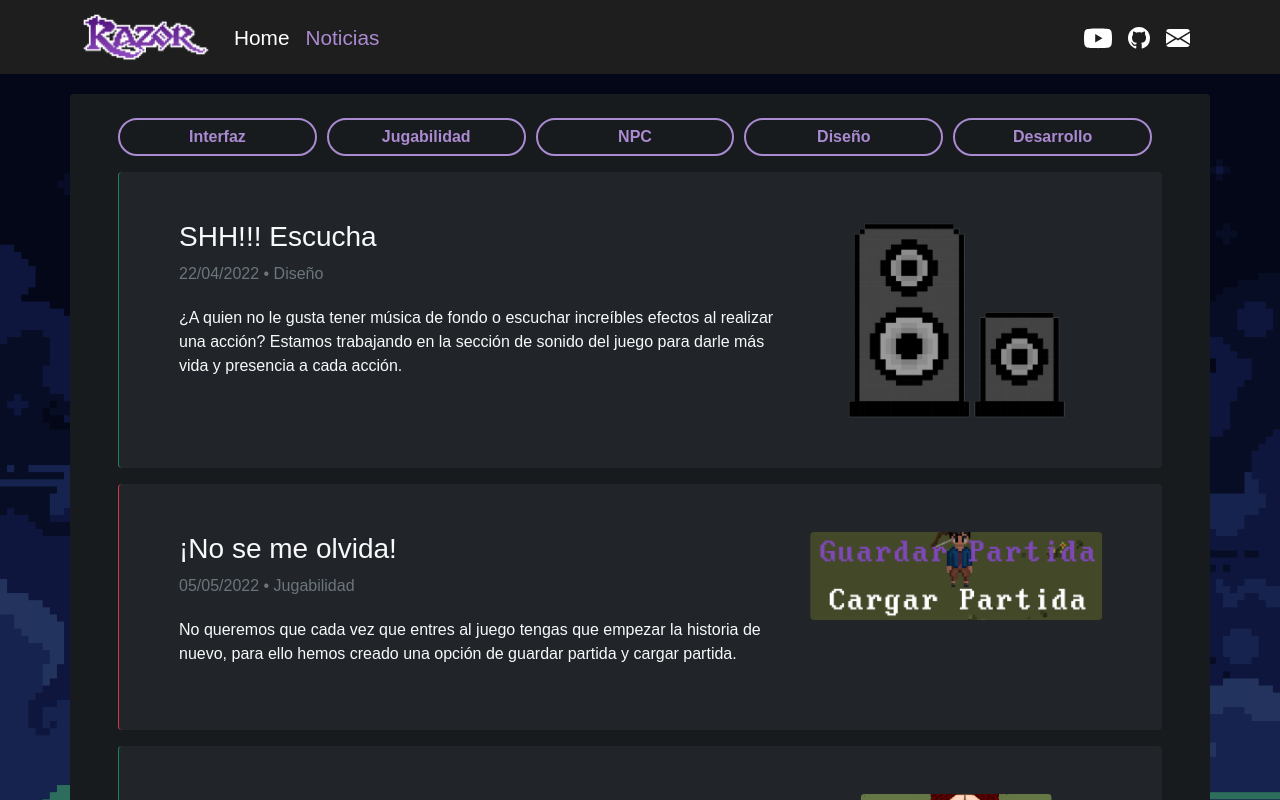
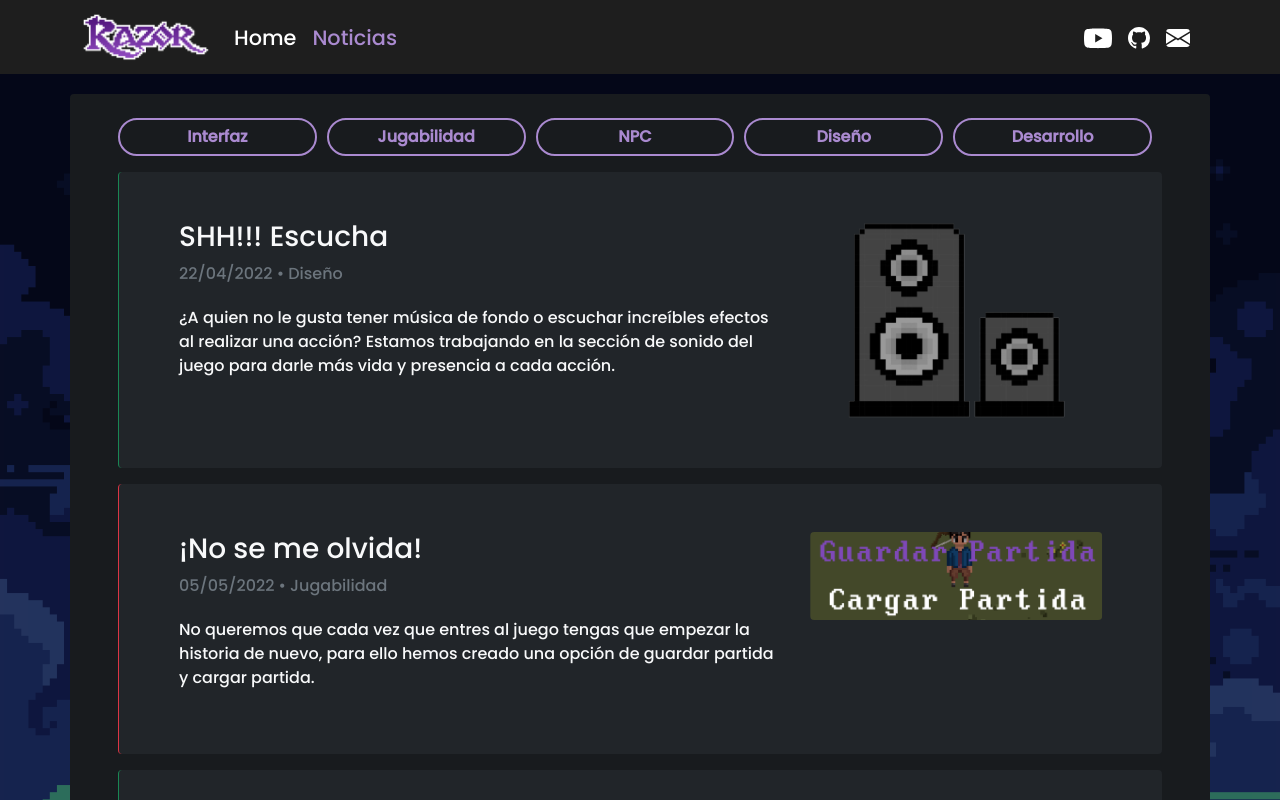
Before and after one commit to PomPinStudios/PomPinStudios.github.io, an Angular app: page /noticias in a window 1280 px wide. Shown: the top 800 px of the page. Built offline with nearby package versions, Linux system fonts and the light colour scheme.

Commit message:
cambio diseño

```diff
--- a/src/app/main-page/main-page/main-page.component.html
+++ b/src/app/main-page/main-page/main-page.component.html
@@ -12,22 +12,22 @@
       <div class="carousel-inner">
         <div class="carousel-item active">
           <img
-            src="../../../assets/fondoMenu.png"
-            class="d-block w-100"
-            alt="..."
-          />
-        </div>
-        <div class="carousel-item">
-          <img
             src="../../../assets/playa.png"
-            class="d-block w-100"
+            class="d-block crouselHeight"
             alt="..."
           />
         </div>
         <div class="carousel-item">
           <img
             src="../../../assets/puebloAplio.png"
-            class="d-block w-100"
+            class="d-block crouselHeight"
+            alt="..."
+          />
+        </div>
+        <div class="carousel-item">
+          <img
+            src="../../../assets/puebloMolino.png"
+            class="d-block crouselHeight"
             alt="..."
           />
         </div>
@@ -59,7 +59,6 @@
     >
     <span>¿Tienes lo necesario para poder sobrevivir?</span>
   </div>
-  <!--!--------------------------------------------->
   <div class="container mt-5 pb-5 text-center">
     <h1 class="text-center text-pers">PAISAJE Y FAUNA</h1>
     <div class="flip">
--- a/src/app/main-page/main-page/main-page.component.scss
+++ b/src/app/main-page/main-page/main-page.component.scss
@@ -16,6 +16,22 @@
 .logoInicio img {
   width: 50vw;
 }
+.crouselHeight {
+  height: 84vh;
+}
+@media (max-width: 1350px) {
+  .crouselHeight {
+    height: unset;
+    width: 100vw;
+  }
+}
+@media (max-height: 700px) {
+  .crouselHeight {
+    height: unset;
+    width: 100vw;
+  }
+}
+
 .intro {
   background-color: #1e1e1e;
   display: grid;
--- a/src/app/main-page/noticias/noticias.component.html
+++ b/src/app/main-page/noticias/noticias.component.html
@@ -1,5 +1,5 @@
 <div class="fondoStatic pt-1 pb-2">
-  <div class="container bg-page px-5 pt-4 pb-5 my-3 rounded ">
+  <div class="container bg-page px-5 pt-4 pb-5 my-3 rounded">
     <div class="filtros d-lg-flex">
       <input
         type="checkbox"
@@ -8,7 +8,7 @@
         autocomplete="off"
         (click)="filtrarNoticias()"
       />
-      <label class="btn btn-outline-primary rounded-pill col" for="Interfaz"
+      <label class="btn btn-outline-light rounded-pill col" for="Interfaz"
         >Interfaz</label
       >
 
@@ -19,7 +19,7 @@
         autocomplete="off"
         (click)="filtrarNoticias()"
       />
-      <label class="btn btn-outline-danger rounded-pill col" for="Jugabilidad"
+      <label class="btn btn-outline-light rounded-pill col" for="Jugabilidad"
         >Jugabilidad</label
       >
 
@@ -30,7 +30,7 @@
         autocomplete="off"
         (click)="filtrarNoticias()"
       />
-      <label class="btn btn-outline-warning rounded-pill col" for="NPC"
+      <label class="btn btn-outline-light rounded-pill col" for="NPC"
         >NPC</label
       >
 
@@ -41,7 +41,7 @@
         autocomplete="off"
         (click)="filtrarNoticias()"
       />
-      <label class="btn btn-outline-success rounded-pill col" for="Diseño"
+      <label class="btn btn-outline-light rounded-pill col" for="Diseño"
         >Diseño</label
       >
 
@@ -52,19 +52,24 @@
         autocomplete="off"
         (click)="filtrarNoticias()"
       />
-      <label class="btn btn-outline-info rounded-pill col" for="Desarrollo"
+      <label class="btn btn-outline-light rounded-pill col" for="Desarrollo"
         >Desarrollo</label
       >
     </div>
     <div
       *ngFor="let noticia of noticiasMostrar"
-      class="noticia container bg-dark p-5 mt-3 text-light rounded border-start {{ noticia.color }}"
+      class="noticia container bg-dark p-5 mt-3 text-light rounded border-start {{
+        noticia.color
+      }}"
     >
       <div class="row">
         <div class="info col-12 col-md-6 col-lg-7 col-xl-8">
           <h3>{{ noticia.titulo }}</h3>
           <p class="fecha text-muted">
-            {{ noticia.fecha }} • <label class="linkInNoticia" for="{{ noticia.cat }}">{{ noticia.cat }}</label>
+            {{ noticia.fecha }} •
+            <label class="linkInNoticia" for="{{ noticia.cat }}">{{
+              noticia.cat
+            }}</label>
           </p>
           <p class="pt-1">
             {{ noticia.parrafo }}
--- a/src/app/main-page/noticias/noticias.component.scss
+++ b/src/app/main-page/noticias/noticias.component.scss
@@ -35,3 +35,6 @@
   text-decoration: underline;
   cursor: pointer;
 }
+.btn-outline-npc:hover{
+background-color:rgba(69, 25, 96, 0.885);
+}
--- a/src/styles.scss
+++ b/src/styles.scss
@@ -1,6 +1,8 @@
 * {
-  font-family: Poppins, arial, helvetica, sans-serif;
+  font-family: "Poppins", Poppins, arial, helvetica, sans-serif;
 }
+
+@import url("https://fonts.googleapis.com/css2?family=Poppins:wght@500&display=swap");
 
 ::-webkit-scrollbar {
   width: 12px;
```
Also changed, not shown: src/assets/puebloMolino.png (added).
